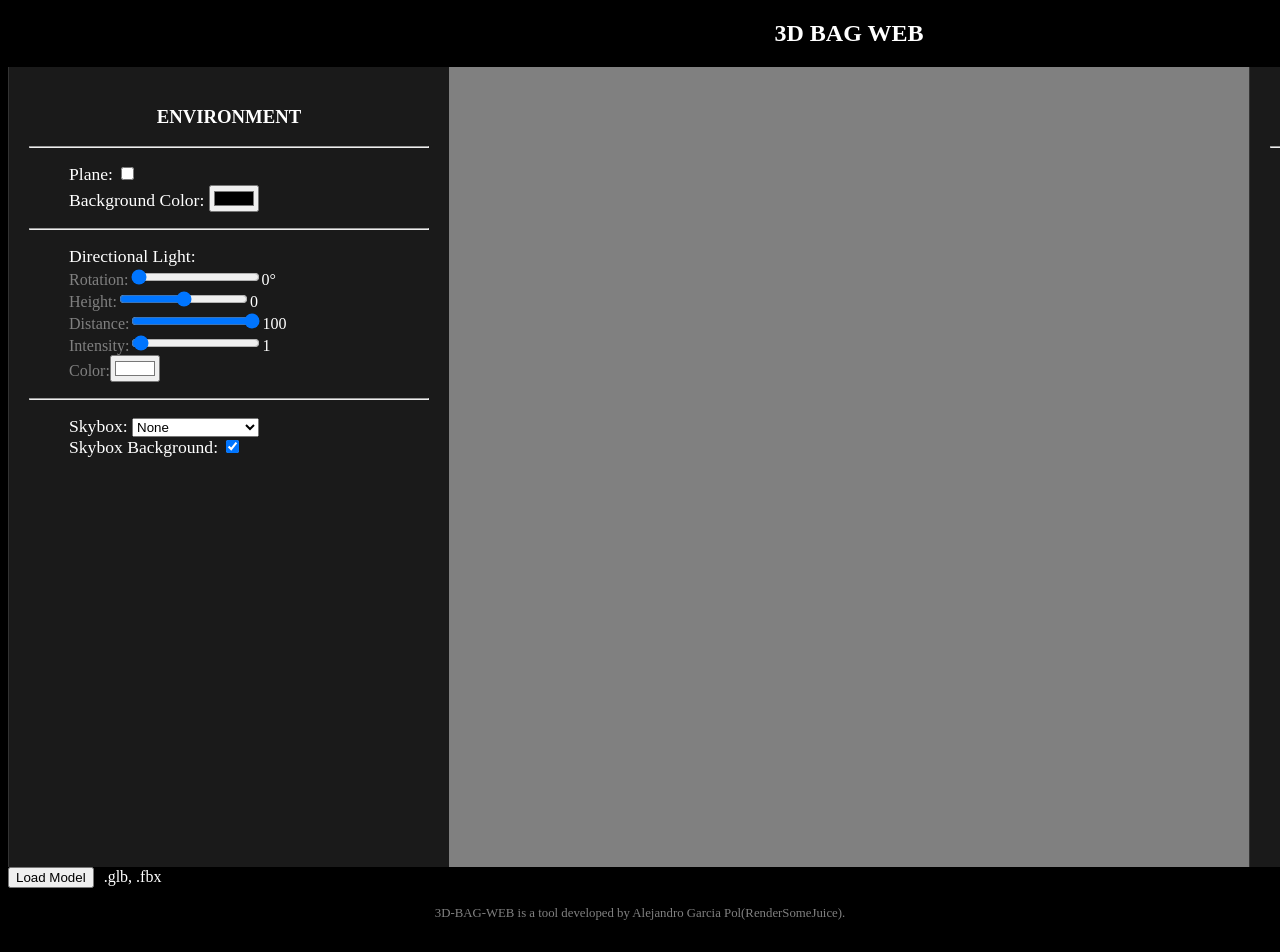
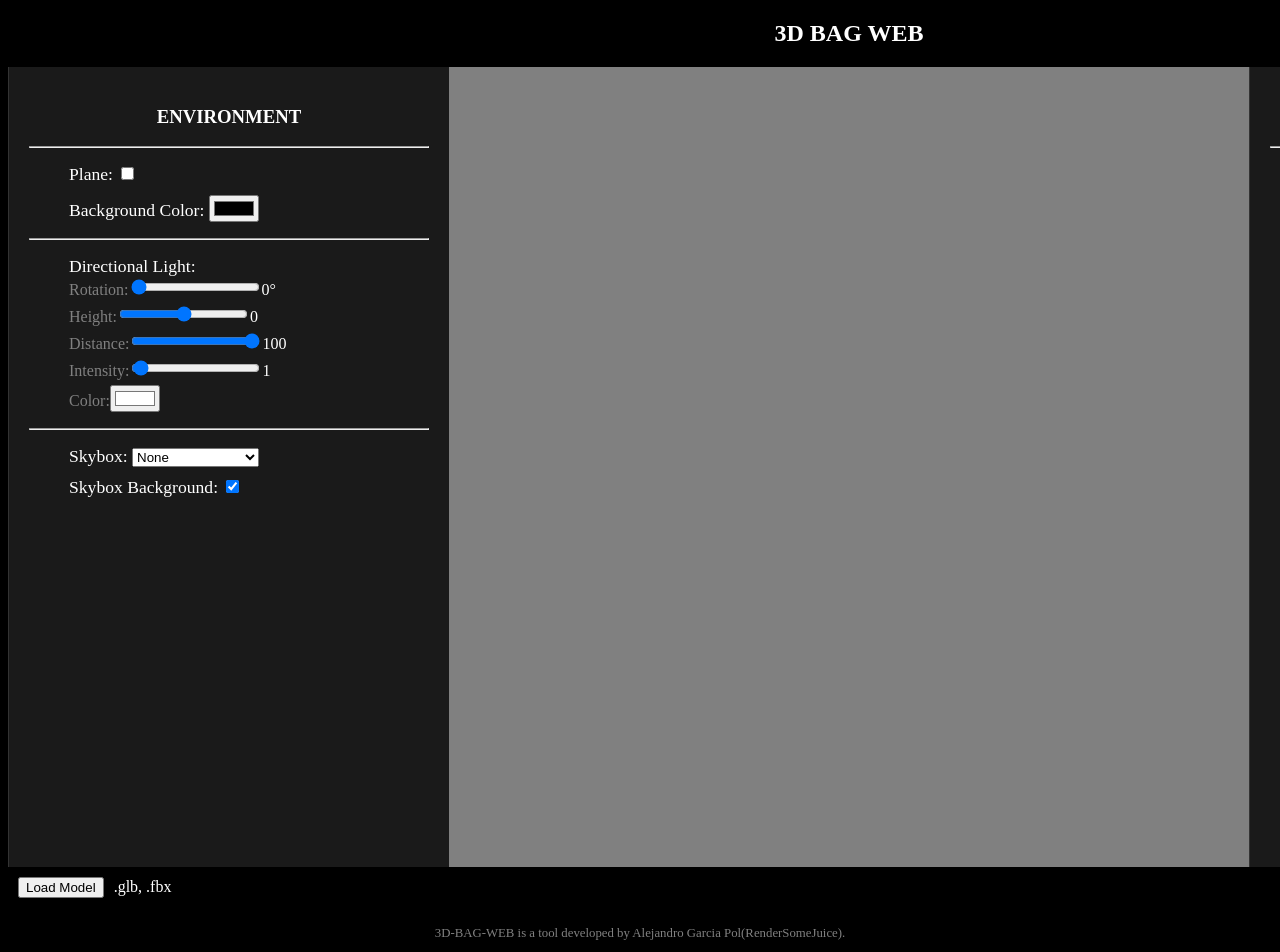
Before and after one commit to rendersomejuice/3D-BAG-WEB, a React (Vite) app: page / in a window 1280 px wide. Shown: the top 952 px of the page. Built offline with nearby package versions, Linux system fonts and the light colour scheme.

Commit message:
some styling for readability

```diff
--- a/src/components/EnvironmentSettings.tsx
+++ b/src/components/EnvironmentSettings.tsx
@@ -80,7 +80,7 @@ const EnvironmentSettings = ({shadowplaneActive, setshadowplaneActive, changeDir
             <ul>
                 <div className="property-title">Directional Light: </div>
 
-                <div>
+                <div className="property-wrapper">
                     <span className="property">Rotation:</span>
                     <input
                         type="range"
@@ -95,7 +95,7 @@ const EnvironmentSettings = ({shadowplaneActive, setshadowplaneActive, changeDir
                     {lightRotation}°
                 </div>
 
-                <div>
+                <div className="property-wrapper">
                     <span className="property">Height:</span>
                     <input
                         type="range"
@@ -110,7 +110,7 @@ const EnvironmentSettings = ({shadowplaneActive, setshadowplaneActive, changeDir
                     {directionalLightPosition.y}
                 </div>
 
-                <div>
+                <div className="property-wrapper">
                     <span className="property">Distance:</span>
                     <input
                         type="range"
@@ -124,8 +124,8 @@ const EnvironmentSettings = ({shadowplaneActive, setshadowplaneActive, changeDir
                     />
                     {lightDistance}
                 </div>
-                <div><span className="property">Intensity:</span><input type="range" step={0.01} min={0} max={100} value={directionalLightIntensity} onChange={(e) => {setdirectionalLightIntensity(Number(e.target.value))}}/>{directionalLightIntensity}</div>
-                <div>
+                <div className="property-wrapper"><span className="property">Intensity:</span><input type="range" step={0.01} min={0} max={100} value={directionalLightIntensity} onChange={(e) => {setdirectionalLightIntensity(Number(e.target.value))}}/>{directionalLightIntensity}</div>
+                <div className="property-wrapper">
                     <span className="property">Color:</span>
                     <input type="color" id="color" value={dlColor} onChange={(e) => {setdlColor(e.target.value)} } />
                 </div>
@@ -140,7 +140,10 @@ const EnvironmentSettings = ({shadowplaneActive, setshadowplaneActive, changeDir
                             <option key={name} value={url}>{name}</option>
                         ))}
                     </select>
-                    <div><span className="property-title">Skybox Background: </span><input type="checkbox" checked={skyboxIsBG} onChange={(e) => {setskyboxIsBG(e.target.checked)}}/></div>
+
+                </li>
+                <li>
+                    <div className="property-wrapper"><span className="property-title">Skybox Background: </span><input type="checkbox" checked={skyboxIsBG} onChange={(e) => {setskyboxIsBG(e.target.checked)}}/></div>
                 </li>
             </ul>
         </div>
--- a/src/components/Interface.tsx
+++ b/src/components/Interface.tsx
@@ -24,8 +24,10 @@ const Interface = () => {
         <section className="general-section">
             <h1>3D BAG WEB</h1>
             <ModelViewer file={file}/>
-            <input ref={fileInputRef} type="file" accept=".fbx, .obj, .glb" onChange={handleFileChange} style={{display:'none'}}/>
-            <button onClick={handleButtonToInput}>Load Model</button><p className="text-white inline">.glb, .fbx</p>
+            <div className="loadbar-container">
+                <input ref={fileInputRef} type="file" accept=".fbx, .obj, .glb" onChange={handleFileChange} style={{display:'none'}}/>
+                <button onClick={handleButtonToInput}>Load Model</button><p className="text-white inline">.glb, .fbx</p>
+            </div>
         </section>
         <p style={{"textAlign" : 'center', 'fontSize' : '0.8em', 'padding': '5px', 'color': 'grey'}}>3D-BAG-WEB is a tool developed by Alejandro Garcia Pol(RenderSomeJuice).</p>
         </>
--- a/src/components/MaterialsViewer.tsx
+++ b/src/components/MaterialsViewer.tsx
@@ -22,7 +22,7 @@ const MaterialsViewer = ({materials} : MaterialsViewerProps) => {
         <hr/>
           {materials.map((material, index) => (
               <div key={index} className="text-white">
-                  {material.name}
+                  <h3>{material.name}</h3>
                   <ul>
 
                     <TextureManager material={material} property={'map'} displayName="Diffuse Map: " forceUpdate={forceUpdate}/>
--- a/src/components/TextureManager.tsx
+++ b/src/components/TextureManager.tsx
@@ -62,7 +62,7 @@ const dropTexture = (material:THREE.MeshStandardMaterial, property : MaterialTex
         <li>
             <span className="property-title">{ displayName }</span>
             <span className="property-container">
-            <span className="property">{material[property]?.name}</span>
+            <span className="property text-small">{material[property]?.name}</span>
             <label className="property-button">
             ...
             <input type="file" accept=".png, .jpg, .jpeg" onChange={(e) =>{handleTextureChange(material, e, property)}} style={{ display: "none" }}/>
--- a/src/index.css
+++ b/src/index.css
@@ -34,19 +34,29 @@ body{
     padding: 20px;
     background: #1a1a1a;
     border-left: 1px solid #333;
-    overflow-y: scroll;
+    overflow-y: auto;
+    overflow-x: clip;
 }
 
 ul{
   list-style-type: none;
 }
 
+li{
+  margin-bottom: 10px;
+}
+
 .property-title{
   font-size: 1.1em;
 }
 
+.property-wrapper{
+  margin-bottom: 5px;
+}
+
 .property{
   color: grey;
+  overflow-wrap: anywhere;
 }
 
 .property-container{
@@ -80,3 +90,11 @@ ul{
   height: 20px;
   margin-left: 5px;
 }
+
+.loadbar-container{
+  padding: 10px;
+}
+
+.text-small{
+  font-size: 0.8em;
+}
```
